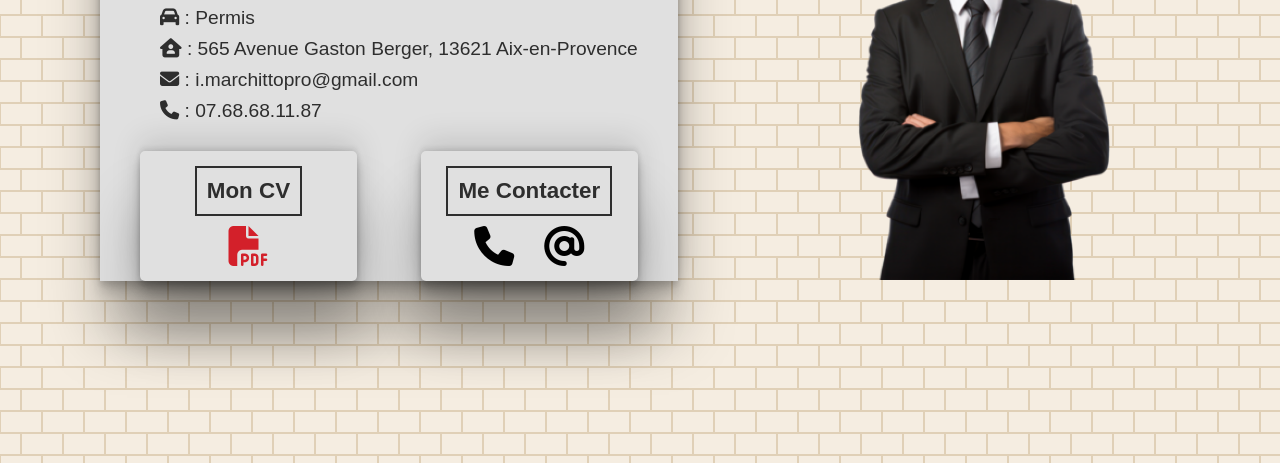
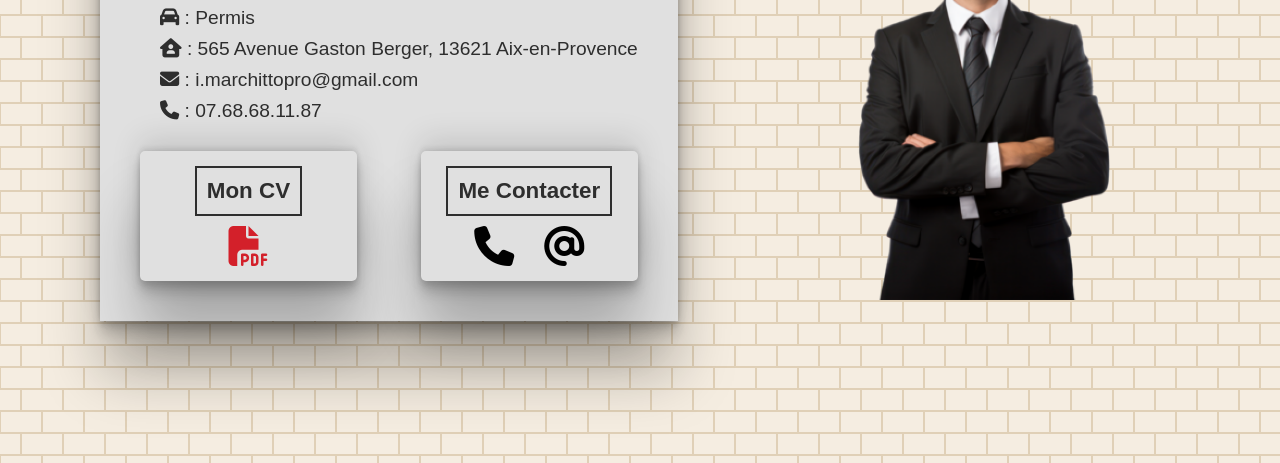
Before and after one commit to ilian-marchitto/CV, a plain HTML site: page index.html in a window 1280 px wide. Shown: the part 337-800 px from the top of the page. Drawn offline with Linux system fonts and the light colour scheme.

Commit message:
Changement Courte Presentation

```diff
--- a/css/styleAccueil.css
+++ b/css/styleAccueil.css
@@ -42,7 +42,7 @@ ul {
 .courte-presentation {
     background-color: var(--couleur-fond-section);
     margin-left: var(--section-margin-left);
-    padding: var(--section-padding) var(--section-padding) 0 var(--section-padding);
+    padding: var(--section-padding);
     box-shadow: var(--ombres-section);
 }
 
```
